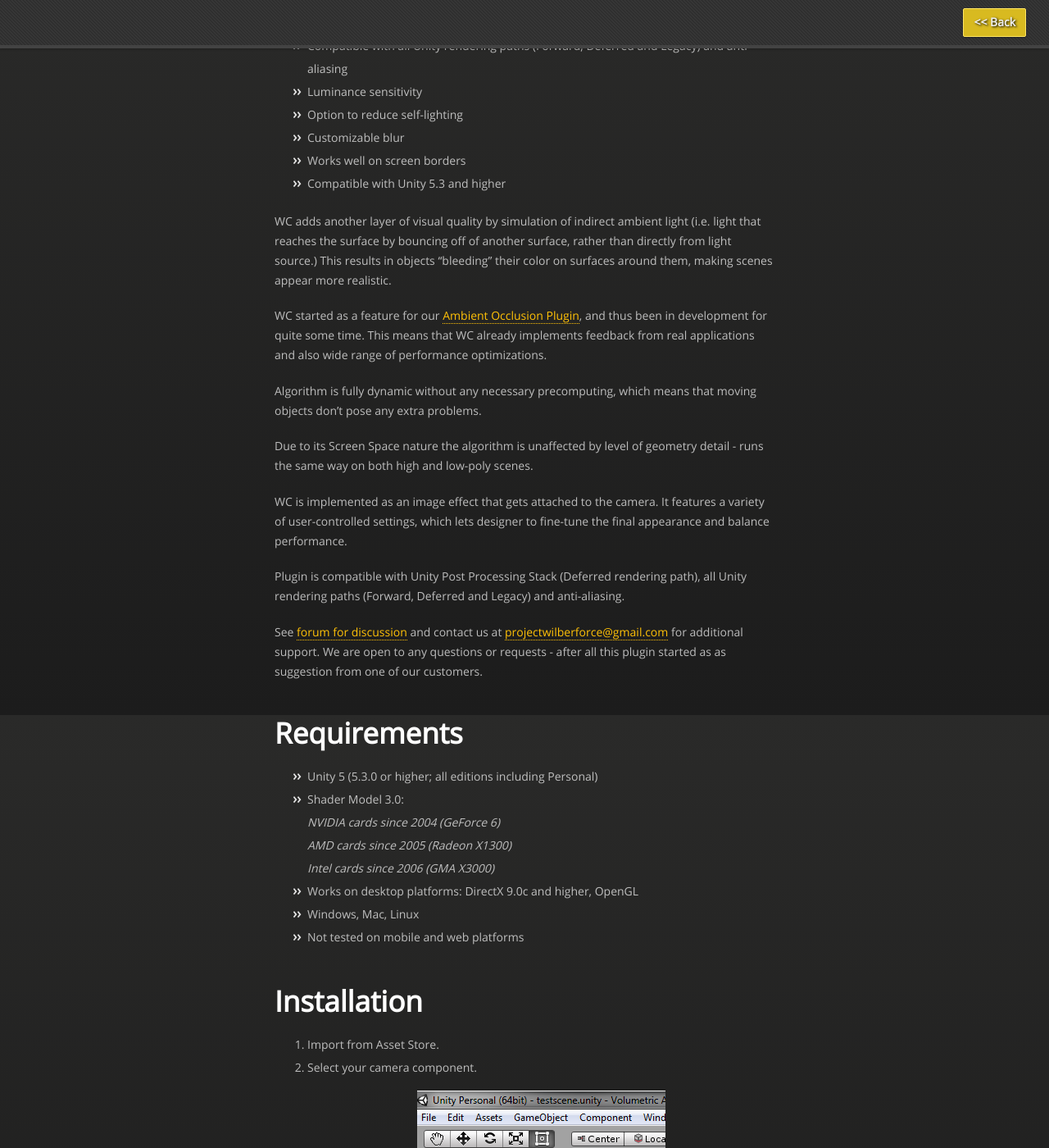
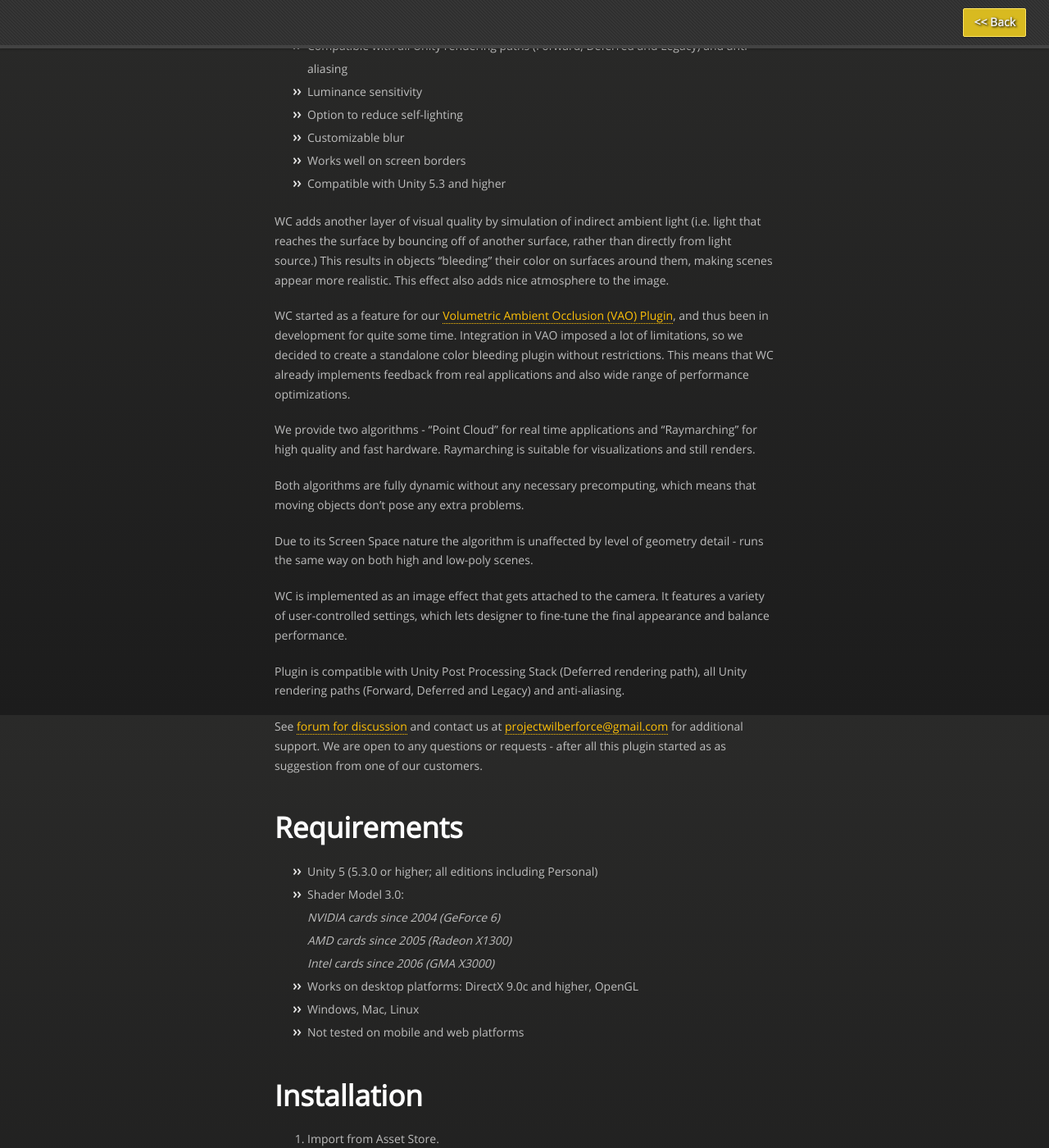
Before and after one commit to projectwilberforce/projectwilberforce.github.io, a Jekyll site: the page built from colorbleed/index.md, in a window 1280 px wide and 1400 px high, scrolled down 928 px. Shown: the whole window at 82% size. Built offline with Jekyll 4.4.1, drawn with Linux system fonts in a browser that asks for light colours; nearby versions of some CDN libraries; some of the changed text lies outside the part shown.

Commit message:
Colorbleed manual update

```diff
--- a/colorbleed/index.md
+++ b/colorbleed/index.md
@@ -31,11 +31,13 @@ Please consider [rating the asset](https://www.assetstore.unity3d.com/en/#!/acco
 - Works well on screen borders
 - Compatible with Unity 5.3 and higher
 
-WC adds another layer of visual quality by simulation of indirect ambient light (i.e. light that reaches the surface by bouncing off of another surface, rather than directly from light source.) This results in objects "bleeding" their color on surfaces around them, making scenes appear more realistic.
+WC adds another layer of visual quality by simulation of indirect ambient light (i.e. light that reaches the surface by bouncing off of another surface, rather than directly from light source.) This results in objects "bleeding" their color on surfaces around them, making scenes appear more realistic. This effect also adds nice atmosphere to the image.
 
-WC started as a feature for our [Ambient Occlusion Plugin](http://u3d.as/xzs), and thus been in development for quite some time. This means that WC already implements feedback from real applications and also wide range of performance optimizations.
+WC started as a feature for our [Volumetric Ambient Occlusion (VAO) Plugin](http://u3d.as/xzs), and thus been in development for quite some time. Integration in VAO imposed a lot of limitations, so we decided to create a standalone color bleeding plugin without restrictions. This means that WC already implements feedback from real applications and also wide range of performance optimizations.
 
-Algorithm is fully dynamic without any necessary precomputing, which means that moving objects don't pose any extra problems.
+We provide two algorithms - "Point Cloud" for real time applications and "Raymarching" for high quality and fast hardware. Raymarching is suitable for visualizations and still renders.
+
+Both algorithms are fully dynamic without any necessary precomputing, which means that moving objects don't pose any extra problems.
 
 Due to its Screen Space nature the algorithm is unaffected by level of geometry detail - runs the same way on both high and low-poly scenes.
 
@@ -61,7 +63,7 @@ See [forum for discussion]() and contact us at <projectwilberforce@gmail.com> fo
 1. Import from Asset Store.
 2. Select your camera component.
 ![](camera.png)
-3. From *Component* menu select *Image Effects -> Rendering -> Color Bleeding*.
+3. From *Component* menu select *Image Effects -> Rendering -> Colorbleed*.
 ![](addcomponent.png)
 4. Colorbleed effect should now be visible in the *Inspector* window.
 ![](inspector.png)
@@ -94,7 +96,7 @@ Used to control saturation of the resulting color. When turned all the way down,
 
 **Limit Backfaces**
 
-Makes surfaces cast color only in front of them - unlike shadows, that are cast both to the front and to the back. See attached screenshots.
+Makes surfaces cast color only in front of them - unlike shadows, that are cast both to the front and to the back.
 
 **Backface Suppression**
 
```
